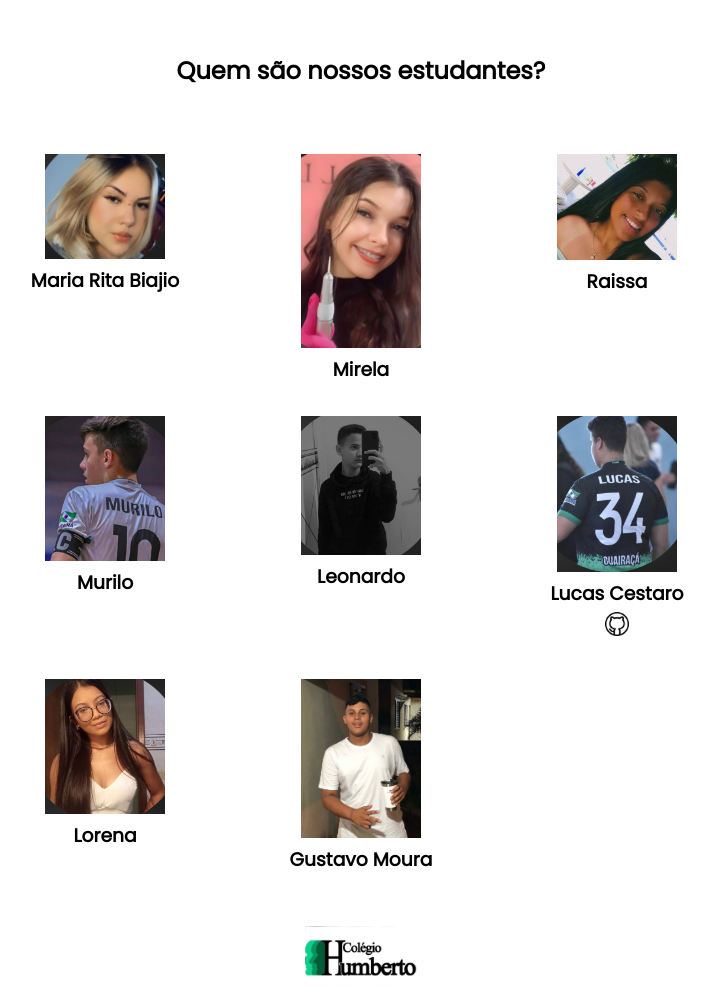
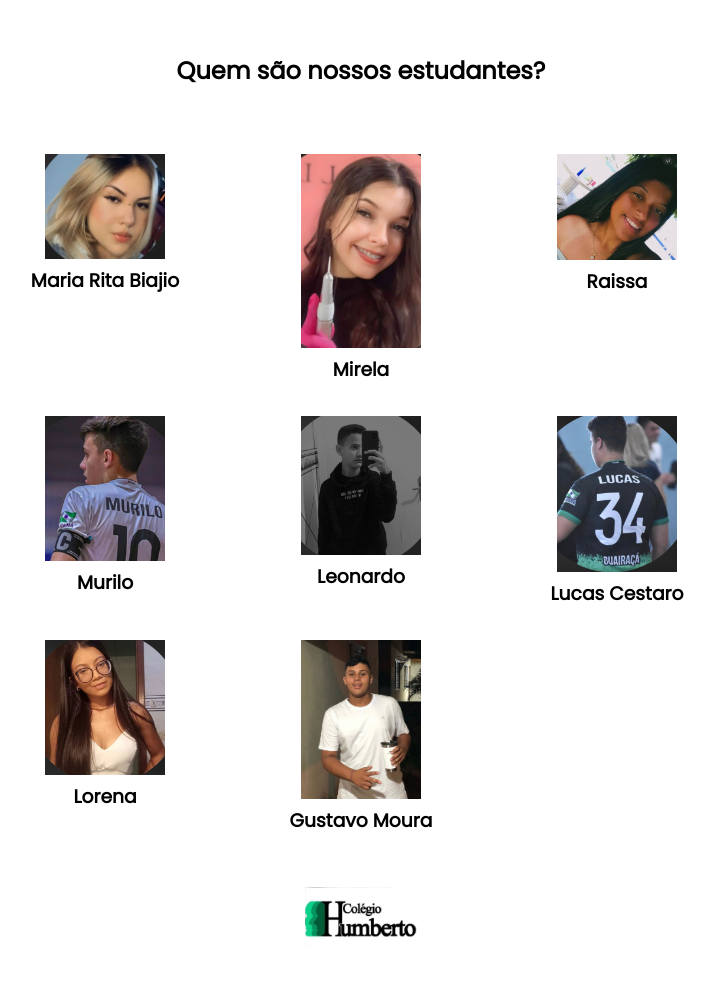
Before and after one commit to danielsantos2023/site-turma-criativa, a plain HTML site: page index.html in a window 1280 px wide. Shown: the part 513-1518 px from the top of the page, without its empty margins (279-994 px from the left). After the commit the page ends 1479 px from the top, so only its background shows below. Drawn offline with Linux system fonts and the light colour scheme.

Commit message:
Update index.html

```diff
--- a/index.html
+++ b/index.html
@@ -55,7 +55,6 @@
         <div class="estudante-div">
             <img class="estudante-imagem" src="Lucas.jpeg" alt="foto do lucas">
             <h3 class="estudante-nome">Lucas Cestaro</h3>
-            <img class="estudante-icone" src="github.png" alt="icone github">
         </div>
         <span></span>
         <span></span>
```
